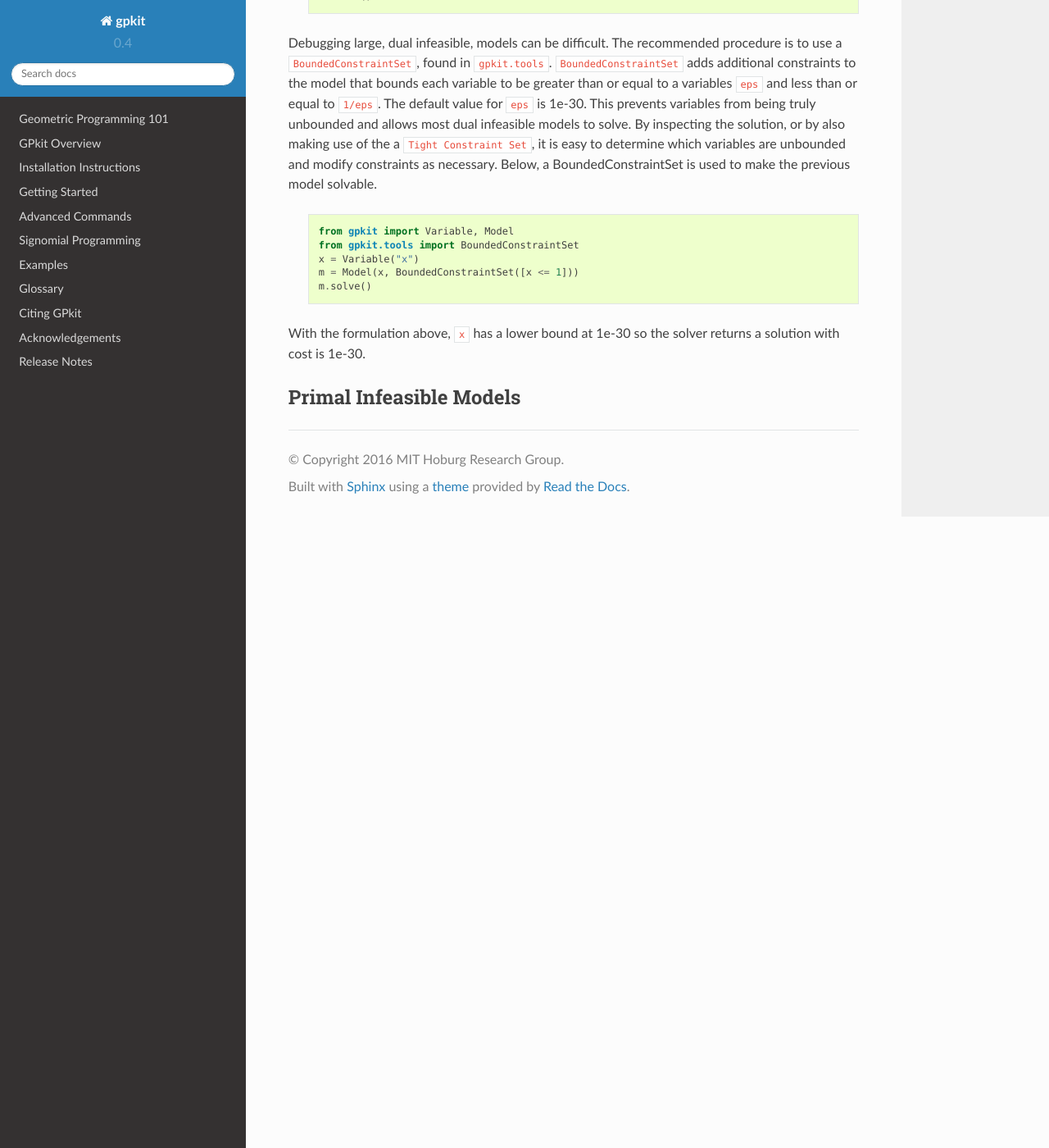
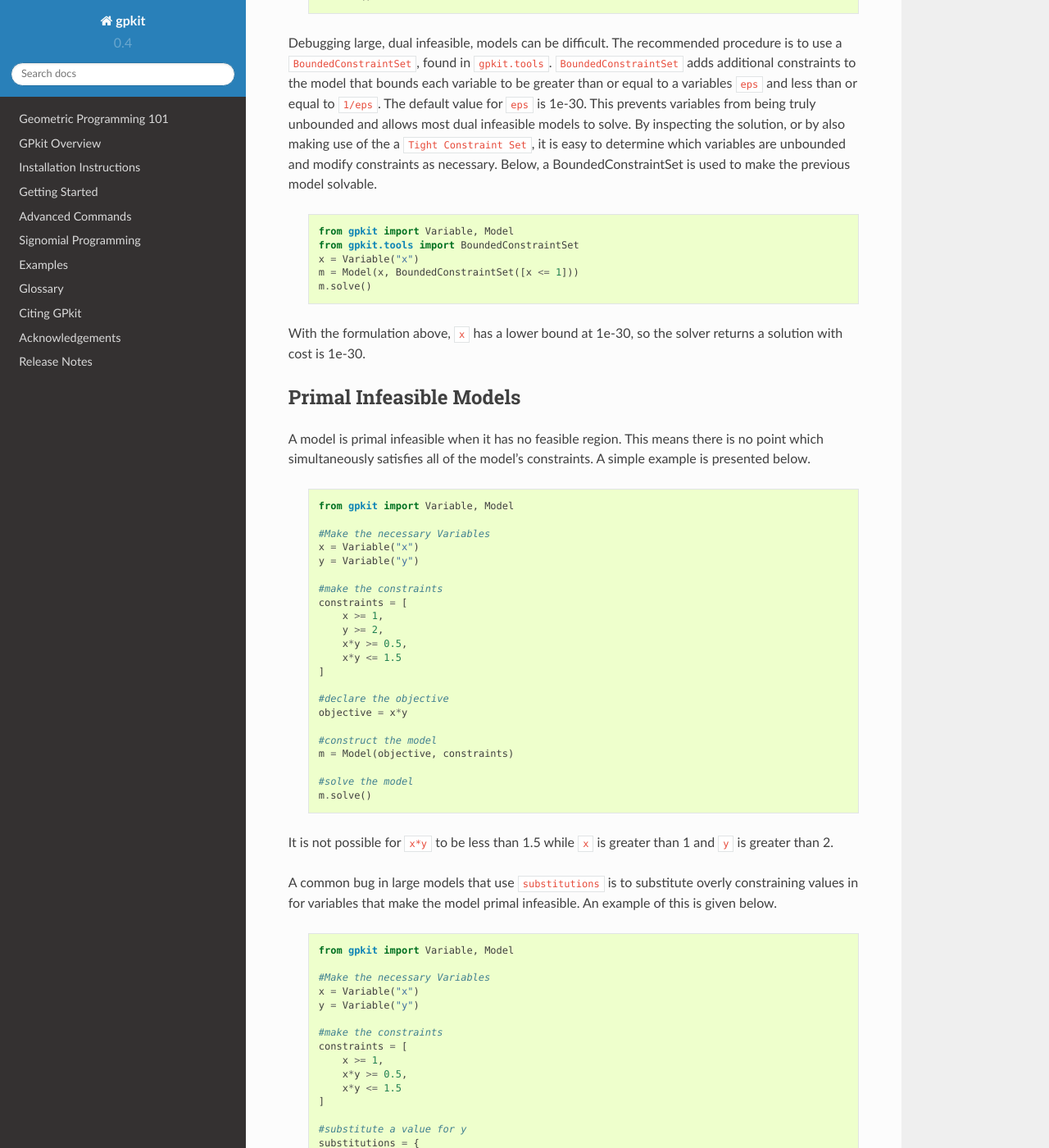
Before and after one commit to convexengineering/gpkit, a Sphinx documentation site: the page built from docs/source/debuggin.rst, in a window 1280 px wide and 1400 px high, scrolled down 1974 px. Shown: the whole window at 82% size. Built offline with Sphinx 7.4.7 and the Read the Docs theme 2.0.0, drawn with Linux system fonts in a browser that asks for light colours; some of the changed text lies outside the part shown.

Commit message:
disucssion of primal infeasbile models

```diff
--- a/docs/source/debuggin.rst
+++ b/docs/source/debuggin.rst
@@ -67,8 +67,70 @@ Debugging large, dual infeasible, models can be difficult. The recommended proce
      m = Model(x, BoundedConstraintSet([x <= 1]))
      m.solve()
 
-With the formulation above, ``x`` has a lower bound at 1e-30 so the solver returns a solution with cost is 1e-30.
+With the formulation above, ``x`` has a lower bound at 1e-30, so the solver returns a solution with cost is 1e-30.
 
 
 Primal Infeasible Models
 =============
+
+A model is primal infeasible when it has no feasible region. This means there is no point which simultaneously satisfies all of the model’s constraints. A simple example is presented below.
+
+  .. code-block:: python
+
+     from gpkit import Variable, Model
+
+     #Make the necessary Variables
+     x = Variable("x")
+     y = Variable("y")
+
+     #make the constraints
+     constraints = [
+         x >= 1,
+         y >= 2,
+         x*y >= 0.5,
+         x*y <= 1.5
+     ]
+
+     #declare the objective
+     objective = x*y
+
+     #construct the model
+     m = Model(objective, constraints)
+
+     #solve the model
+     m.solve()
+
+It is not possible for ``x*y`` to be less than 1.5 while ``x`` is greater than 1 and ``y`` is greater than 2.
+
+A common bug in large models that use ``substitutions`` is to substitute overly constraining values in for variables that make the model primal infeasible. An example of this is given below.
+
+  .. code-block:: python
+
+     from gpkit import Variable, Model
+
+     #Make the necessary Variables
+     x = Variable("x")
+     y = Variable("y")
+
+     #make the constraints
+     constraints = [
+         x >= 1,
+         x*y >= 0.5,
+         x*y <= 1.5
+     ]
+
+     #substitute a value for y
+     substitutions = {
+         ‘y’: 2
+     }
+
+     #declare the objective
+     objective = x*y
+
+     #construct the model
+     m = Model(objective, constraints, substitutions)
+
+     #solve the model
+     m.solve()
+
+Since ``y`` is now set to 2 and ``x`` can be no less than 1 it is again impossible for x*y to be less than 1.5 and the model is primal infeasible. If ``y`` was instead set to 1, the model would be feasible and the cost would be 1.
```
